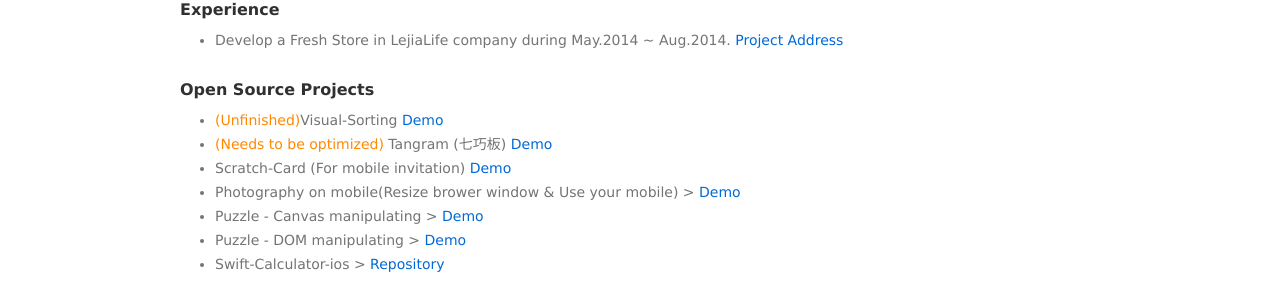
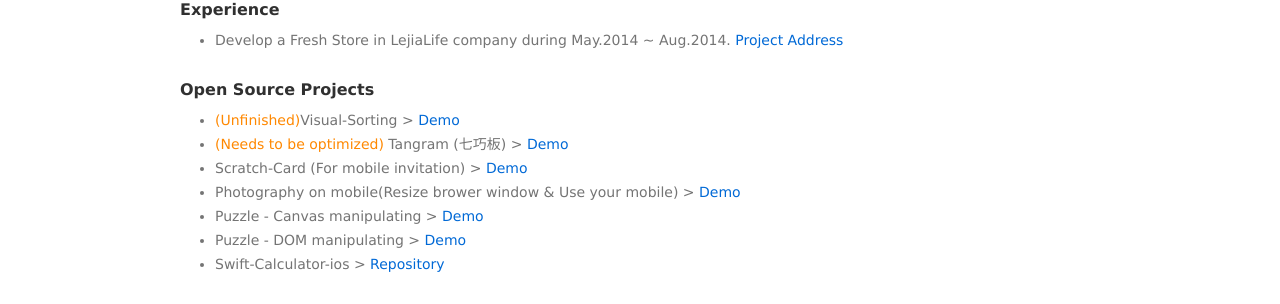
Before and after one commit to Caesor/caesor.github.io, a Jekyll site: the page built from resume.html, in a window 1280 px wide and 900 px high, scrolled down 551 px. Shown: the part 392-696 px from the top of the window. Built offline with Jekyll 4.4.1, drawn with Linux system fonts in a browser that asks for light colours.

Commit message:
update resume

```diff
--- a/resume.html
+++ b/resume.html
@@ -46,9 +46,9 @@ title: Resume
 <article class="resume_part">
 	<h3>Open Source Projects</h3>
 	<ul>
-		<li><span style="color:#f80">(Unfinished)</span>Visual-Sorting <a href="http://caesor.github.io/visual-sorting/">Demo</a></li>
-		<li><span style="color:#f80">(Needs to be optimized)</span> Tangram (七巧板) <a href="http://caesor.github.io/tangram/">Demo</a></li>
-		<li>Scratch-Card (For mobile invitation) <a href="http://caesor.github.io/Scratch-Card/">Demo</a></li>
+		<li><span style="color:#f80">(Unfinished)</span>Visual-Sorting > <a href="http://caesor.github.io/visual-sorting/">Demo</a></li>
+		<li><span style="color:#f80">(Needs to be optimized)</span> Tangram (七巧板) > <a href="http://caesor.github.io/tangram/">Demo</a></li>
+		<li>Scratch-Card (For mobile invitation) > <a href="http://caesor.github.io/Scratch-Card/">Demo</a></li>
 		<li>Photography on mobile(Resize brower window & Use your mobile) > <a href="http://caesor.github.io/mobile-gallary-demo/">Demo</a></li>
 	<!--	<li><span style="color:#f80">(Unfinished)</span>Online Image Editor > <a href="http://caesor.github.io/canvas-image-editor">Demo</a></li> -->
 		<li>Puzzle - Canvas manipulating > <a href="http://caesor.github.io/canvas-puzzle/">Demo</a></li>
```
